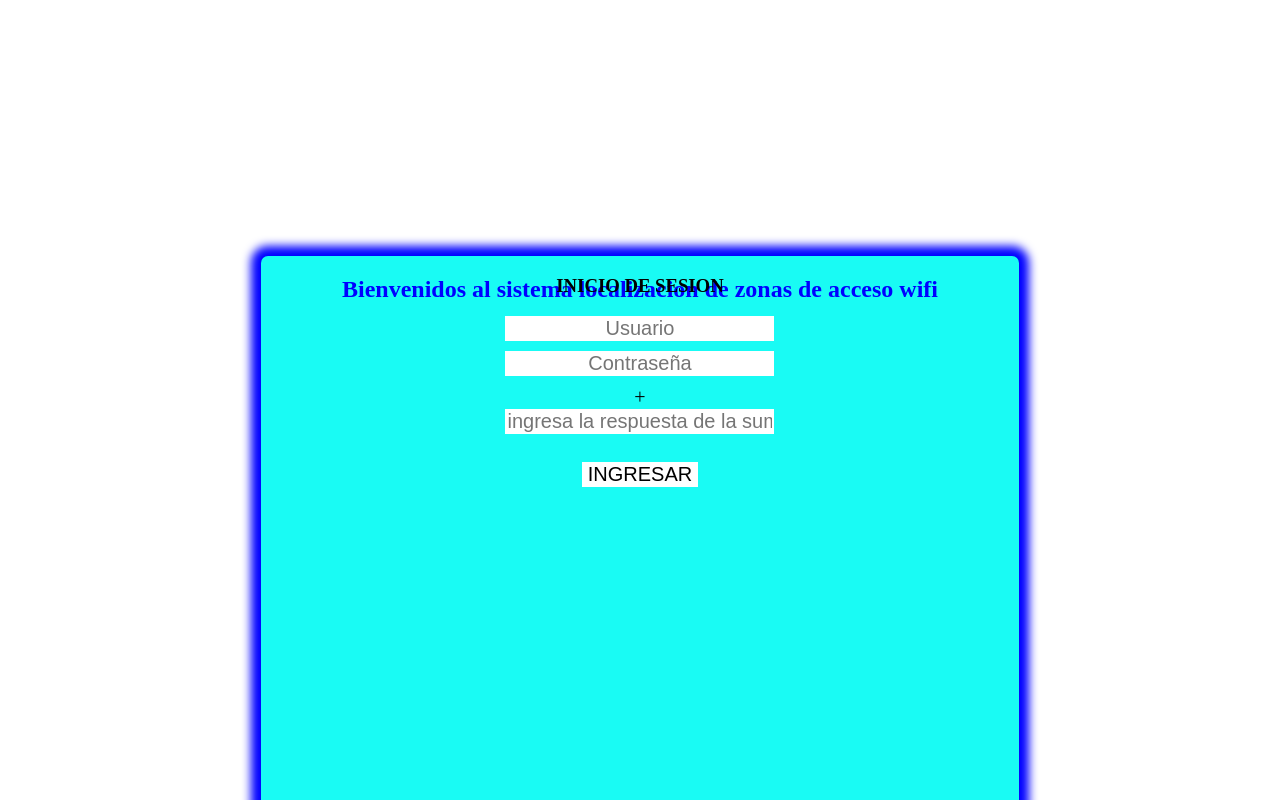
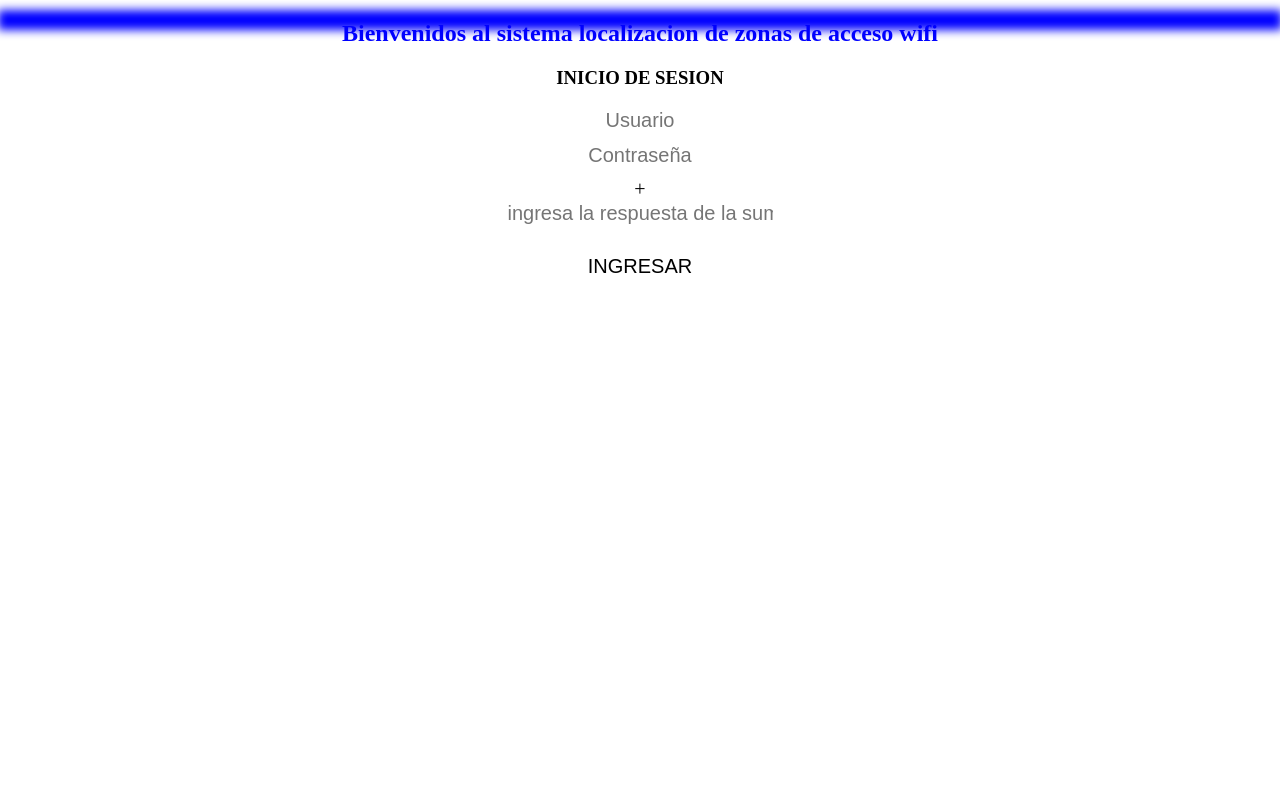
Before and after one commit to DanielBanquet11/ejercicio, a React (Vite) app: page / in a window 1280 px wide. Shown: the top 800 px of the page. Built offline with nearby package versions, Linux system fonts and the light colour scheme.

Commit message:
Update styles.css

```diff
--- a/src/styles.css
+++ b/src/styles.css
@@ -3,14 +3,7 @@ body{
     background-color: absolute;
     background-repeat: repeat;
 }
-.parent {
-    display: grid;
-    grid-template-columns: repeat(5, 1fr);
-    grid-template-rows: repeat(5, 1fr);
-    grid-column-gap: 0px;
-    grid-row-gap: 0px;
-    text-align: center;
-    }
+
 
     .div1 { grid-area: 2 / 2 / 5 / 5;
     background-color: rgb(25, 251, 244);
```
